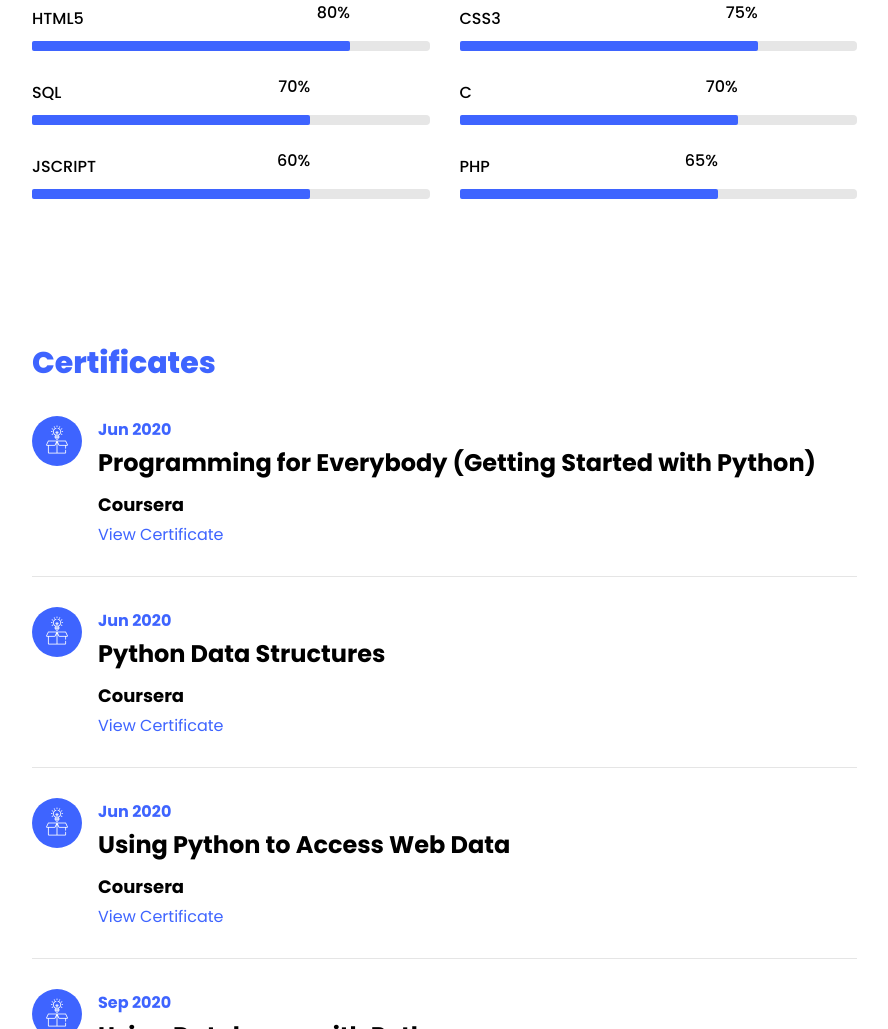
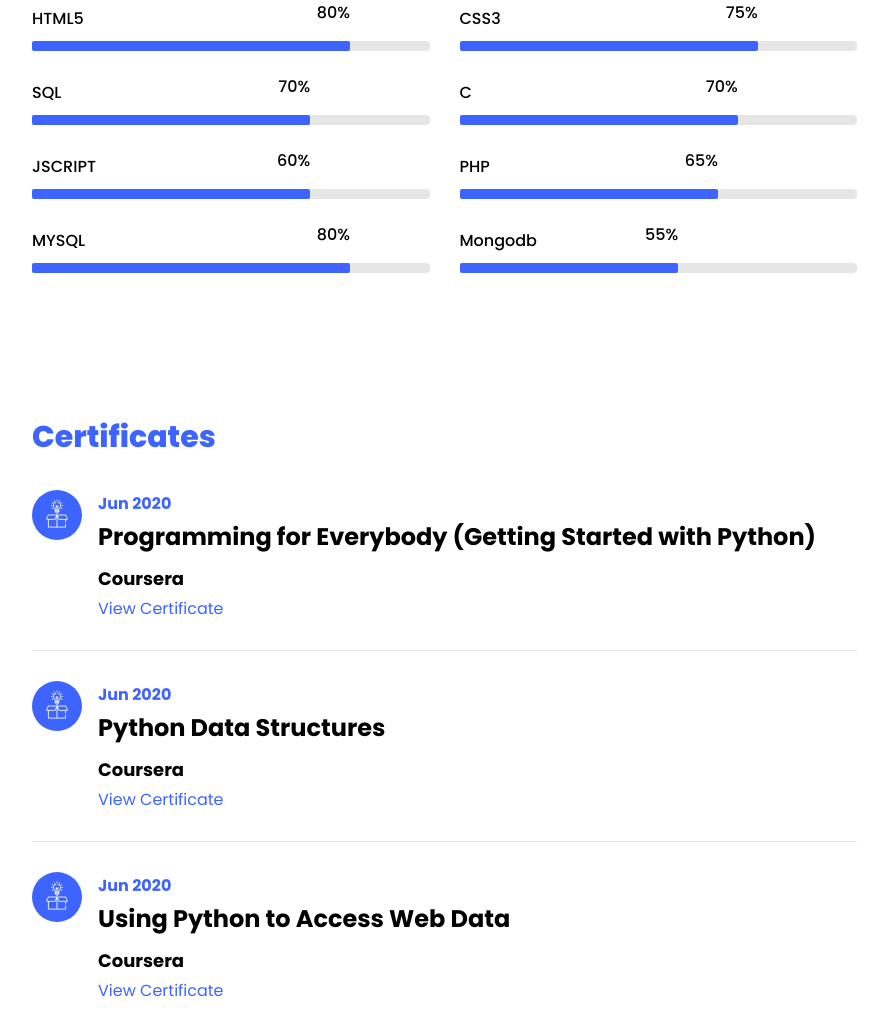
Before and after one commit to surajsutar26/surajsutar26.github.io, a plain HTML site: page index.html in a window 1280 px wide. Shown: the part 2944-3973 px from the top of the page, without its empty margins (338-1226 px from the left). Drawn offline with Linux system fonts and the light colour scheme; files whose address does not match are found by name.

Commit message:
Update index.html

```diff
--- a/index.html
+++ b/index.html
@@ -55,7 +55,7 @@
 								  <span
 								     class="txt-rotate"
 								     data-period="2000"
-								     data-rotate='[ "Student.", "Programmer.", "Web Developer.", "ML Enthusiast."]'></span>
+								     data-rotate='[ "Student.", "Programmer.", "Web Developer."]'></span>
 								</h2>
 							</div>
             </div>
@@ -324,6 +324,28 @@
 										</div>
 									</div>
 								</div>
+								<div class="col-md-6 animate-box">
+									<div class="progress-wrap ftco-animate">
+										<h3>MYSQL</h3>
+										<div class="progress">
+										 	<div class="progress-bar color-6" role="progressbar" aria-valuenow="80"
+										  	aria-valuemin="0" aria-valuemax="100" style="width:80%">
+										    <span>80%</span>
+										  	</div>
+										</div>
+									</div>
+								</div>
+								<div class="col-md-6 animate-box">
+									<div class="progress-wrap ftco-animate">
+										<h3>Mongodb</h3>
+										<div class="progress">
+										 	<div class="progress-bar color-6" role="progressbar" aria-valuenow="55"
+										  	aria-valuemin="0" aria-valuemax="100" style="width:55%">
+										    <span>55%</span>
+										  	</div>
+										</div>
+									</div>
+								</div>
 					  	</div>
 					  </div>
 					  <div id="page-4" class= "page four">
@@ -425,7 +447,7 @@
     					<div class="overlay"></div>
 	    				<div class="text text-center p-4">
 	    					<h3><a href="">Hospital Management Sysyem (HMS)</a></h3>
-	    					<span>Web Development</span>
+	    					<span>Web Development(Diploma Final year Project)</span>
 	    				</div>
     				</div>
 				  </div>
@@ -434,7 +456,7 @@
     					<div class="overlay"></div>
 	    				<div class="text text-center p-4">
 	    					<h3><a href="">College Information System</a></h3>
-	    					<span>Web Development</span>
+	    					<span>Web Development(mini project)</span>
 	    				</div>
     				</div>
   				</div>
@@ -443,7 +465,7 @@
     					<div class="overlay"></div>
 	    				<div class="text text-center p-4">
 	    					<h3><a href="">Smart Appointment Management System</a></h3>
-	    					<span>Web Development</span>
+	    					<span>Web Development(DBMS mini project)</span>
 	    				</div>
     				</div>
   				</div>
```
